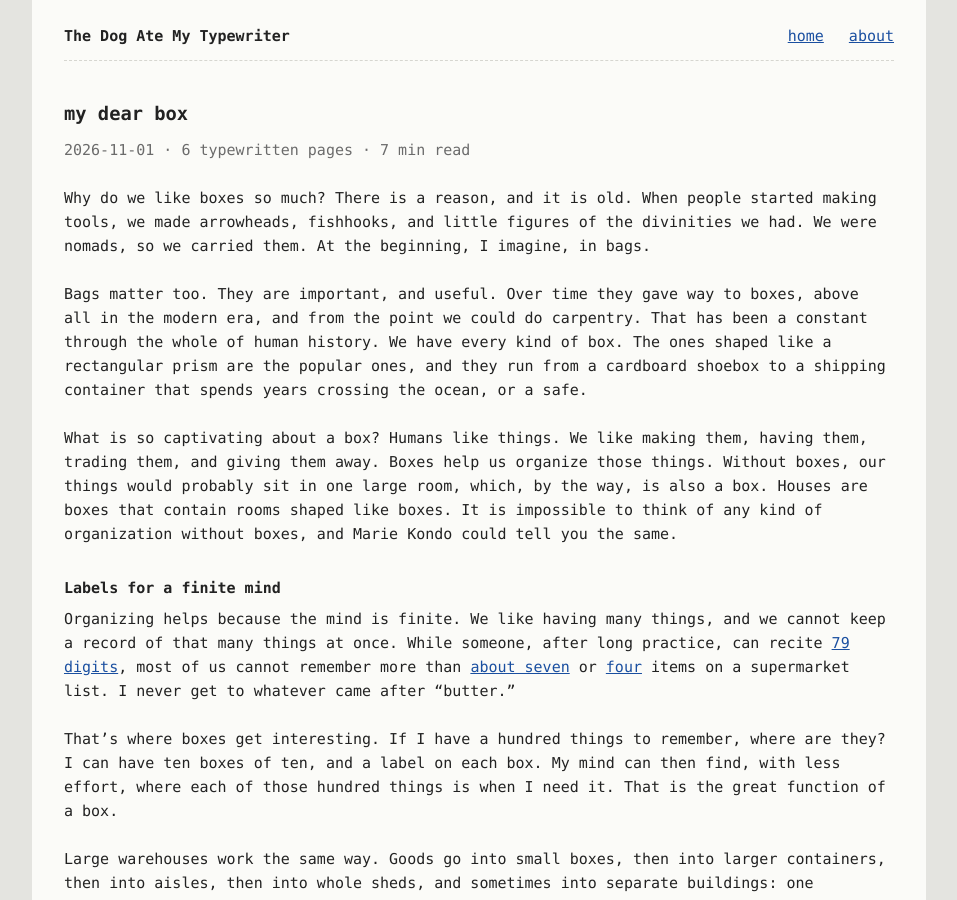
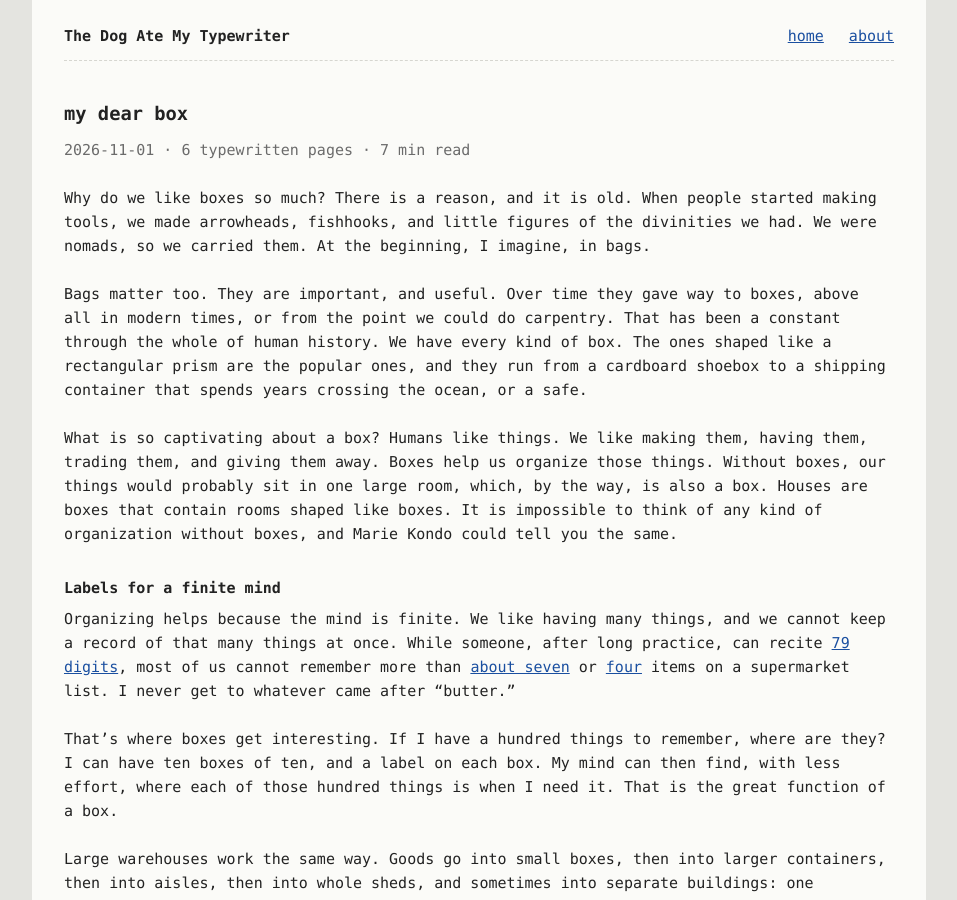
Before and after one commit to the-guish/the-dog-ate-my-typewriter, a Jekyll site: the page built from _posts/2026-11-01-my-dear-box.md, in a window 1280 px wide and 900 px high. Shown: the whole window, without its empty margins (161-1118 px from the left). Built offline with Jekyll 4.4.1, drawn with Linux system fonts in a browser that asks for light colours; our own code applies the rules of GitHub Pages for plain Markdown files.

Commit message:
Say modern times, or carpentry, for when boxes took over
The Spanish line offers those as alternatives. Modern times matches the spoken era moderna better than a historical period name.

Co-authored-by: Luis Castro <the-guish@users.noreply.github.com>

```diff
--- a/_posts/2026-11-01-my-dear-box.md
+++ b/_posts/2026-11-01-my-dear-box.md
@@ -6,7 +6,7 @@ tags: [application-architecture]
 
 Why do we like boxes so much? There is a reason, and it is old. When people started making tools, we made arrowheads, fishhooks, and little figures of the divinities we had. We were nomads, so we carried them. At the beginning, I imagine, in bags.
 
-Bags matter too. They are important, and useful. Over time they gave way to boxes, above all in the modern era, and from the point we could do carpentry. That has been a constant through the whole of human history. We have every kind of box. The ones shaped like a rectangular prism are the popular ones, and they run from a cardboard shoebox to a shipping container that spends years crossing the ocean, or a safe.
+Bags matter too. They are important, and useful. Over time they gave way to boxes, above all in modern times, or from the point we could do carpentry. That has been a constant through the whole of human history. We have every kind of box. The ones shaped like a rectangular prism are the popular ones, and they run from a cardboard shoebox to a shipping container that spends years crossing the ocean, or a safe.
 
 What is so captivating about a box? Humans like things. We like making them, having them, trading them, and giving them away. Boxes help us organize those things. Without boxes, our things would probably sit in one large room, which, by the way, is also a box. Houses are boxes that contain rooms shaped like boxes. It is impossible to think of any kind of organization without boxes, and Marie Kondo could tell you the same.
 
```
